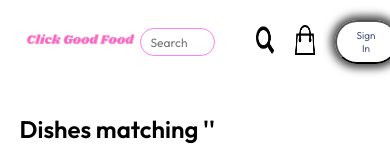
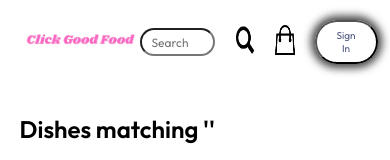
Before and after one commit to Niiyatii-13/MKIndustries1, a React (Vite) app in the folder frontend/: page /search in a window 390 px wide. Shown: the top 160 px of the page. Built offline with nearby package versions, Linux system fonts and the light colour scheme; no server answers.

Commit message:
Update SearchBar.css

```diff
--- a/frontend/src/components/SearchBar/SearchBar.css
+++ b/frontend/src/components/SearchBar/SearchBar.css
@@ -1,5 +1,5 @@
 .search input{
-    border:1px solid rgb(255, 129, 249);
+    border:1px solid #fffff;
     border-radius: 20px;
     height: 28px;
     padding:10px;
@@ -19,7 +19,6 @@
     transform: scale(0.9);
 }
 
-
 @media (max-width:1050px) {
     .search input{
         width: 200px;
@@ -33,13 +32,15 @@
     }
 }
 
+
+
 @media (max-width:750px) {
     .search input{
         width: 200px;
-        margin-right: 20px;
 
     }
 }
+
 @media (max-width:450px) {
     .search input{
         width: 75px;
```
